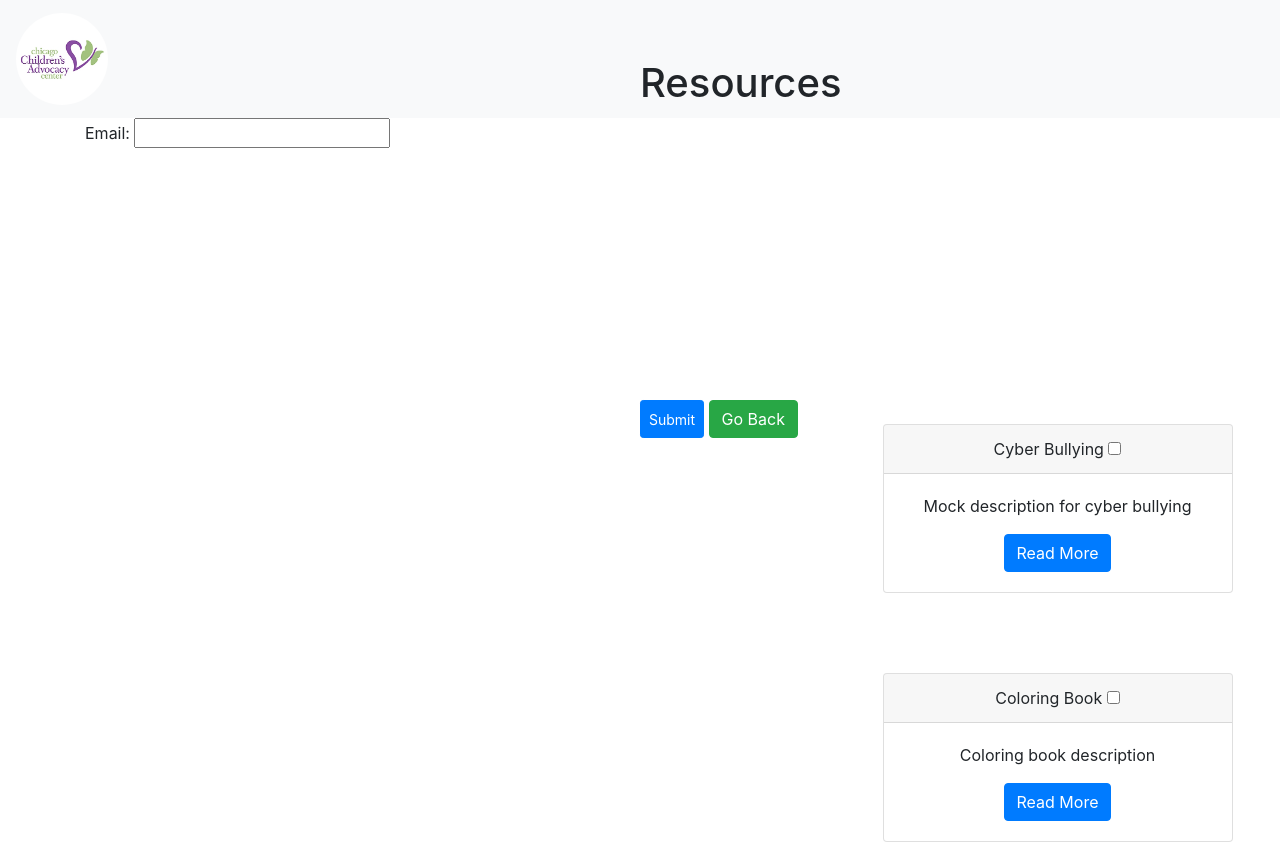
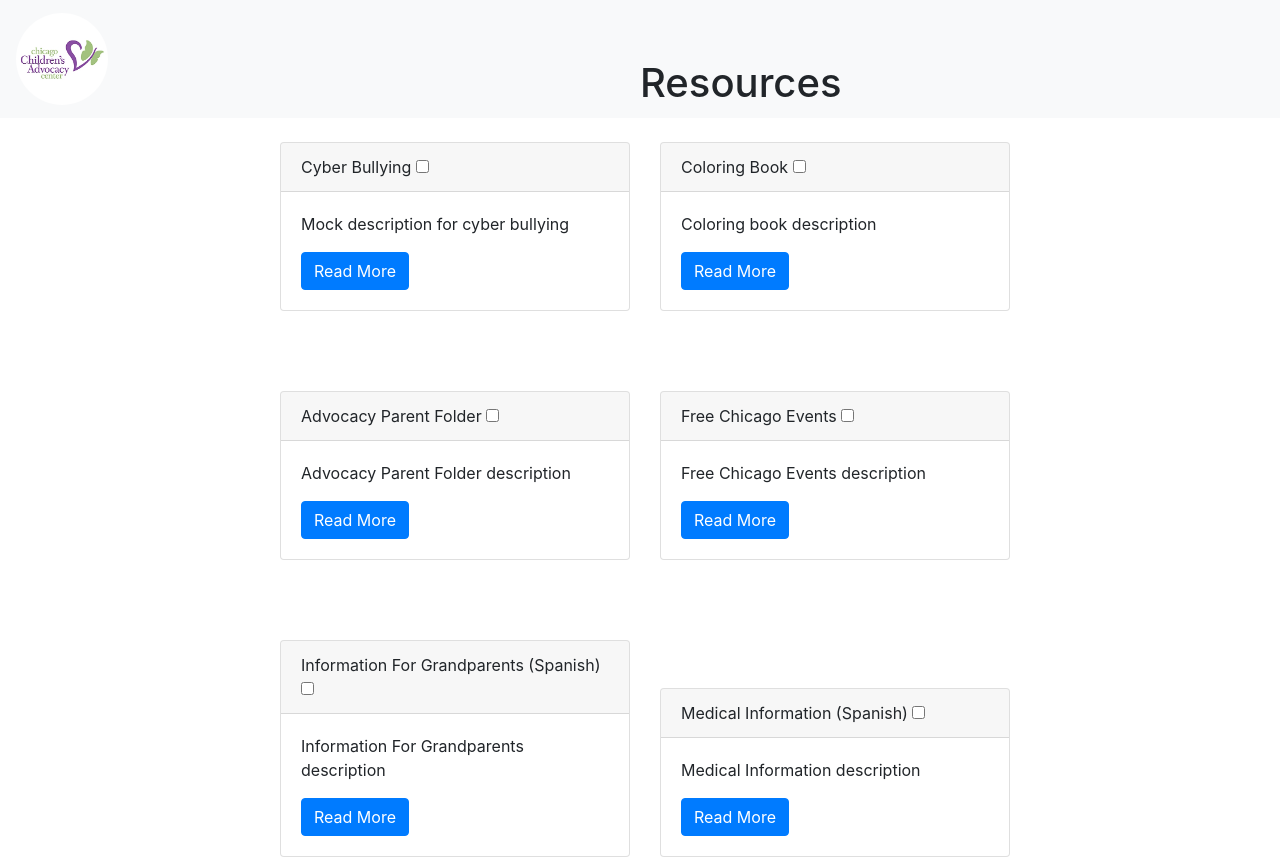
Before and after one commit to Chicago19/team-13, a React (Create React App) app: page /resources in a window 1280 px wide. Shown: the top 858 px of the page. Built offline with nearby package versions, Linux system fonts and the light colour scheme.

Commit message:
fixed resources page now

```diff
--- a/src/pages/Resources.jsx
+++ b/src/pages/Resources.jsx
@@ -60,17 +60,17 @@ class Resources extends React.Component {
 					{renderNavBar("Resources")}
 				</div>
 				<Container>
-					<div className="center">
+					<div>
 						<CardDeck className="padding">
 							<Form data={jsonData} checkBoxChange={this.checkBoxChange}></Form>
 						</CardDeck>
 					</div>
 					Email: <input type="text" onChange={this.textChange.bind(this)}/>
-					<div className="center">
-						<Button variant="primary" input type="submit" value="Submit" onClick={this.sendEmail} size="sm">Submit</Button>
-						&nbsp;
-						<BackButton urlRoute="/claireslittyreactpage"></BackButton>
-					</div>
+
+					<Button variant="primary" input type="submit" value="Submit" onClick={this.sendEmail} size="sm">Submit</Button>
+					&nbsp;
+					<BackButton urlRoute="/claireslittyreactpage"></BackButton>
+
 				</Container>
 			</>
 		);
```
